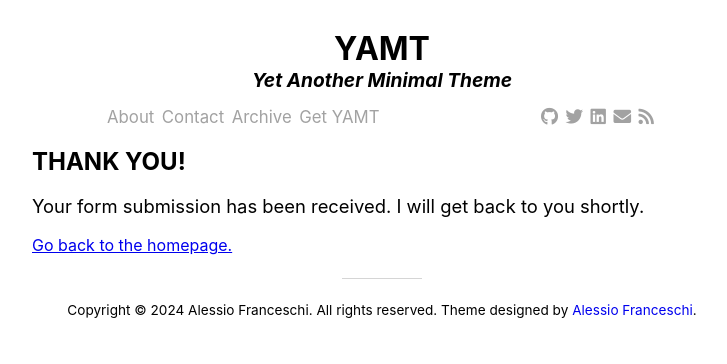
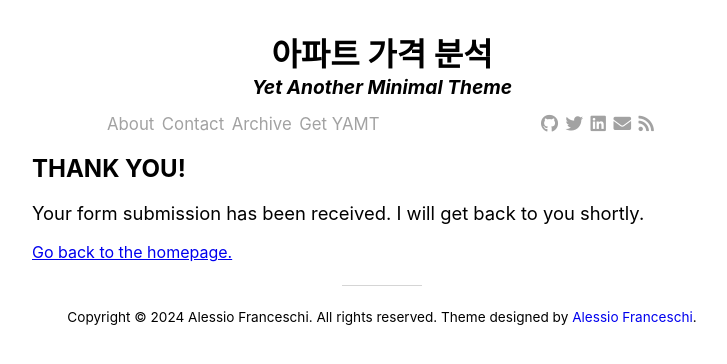
Before and after one commit to Timeleeh/skkufinal.github.io, a Jekyll site: the page built from contact-successful.md, in a window 1280 px wide. Shown: the top 364 px of the page, without its empty margins (258-985 px from the left). Built offline with Jekyll 4.4.1, drawn with Linux system fonts in a browser that asks for light colours; nearby versions of some CDN libraries.

Commit message:
Update _config.yml
TEST

```diff
--- a/_config.yml
+++ b/_config.yml
@@ -1,6 +1,17 @@
 # Site settings
-title: YAMT
-description: "Yet Another Minimal Theme"
+title: 아파트 가격 분석
+description: "미분양주택수로 현재의 부동산 시장을 분석해보자"
+
+
+layout: post
+categories: [Hello, World]
+tags: [hello, world]
+image: /assets/img/helloworld.jpg
+gif: mygif (Only write the name of the file. No extension. The files needs to be in "/assets/gif")
+description: "Say hello to the world!"
+customexcerpt: "Custom excerpt for the homepage"
+
+
 url:  "https://pandasekh.github.io/Jekyll-YAMT/" # Actual base url of the website
 baseurl: "/"           # url of the jekyll blog. e.g. if you set url to "mysite.com" and baseurl to "blog", the jekyll website will work on "mysite.com/blog"
 author:
```
